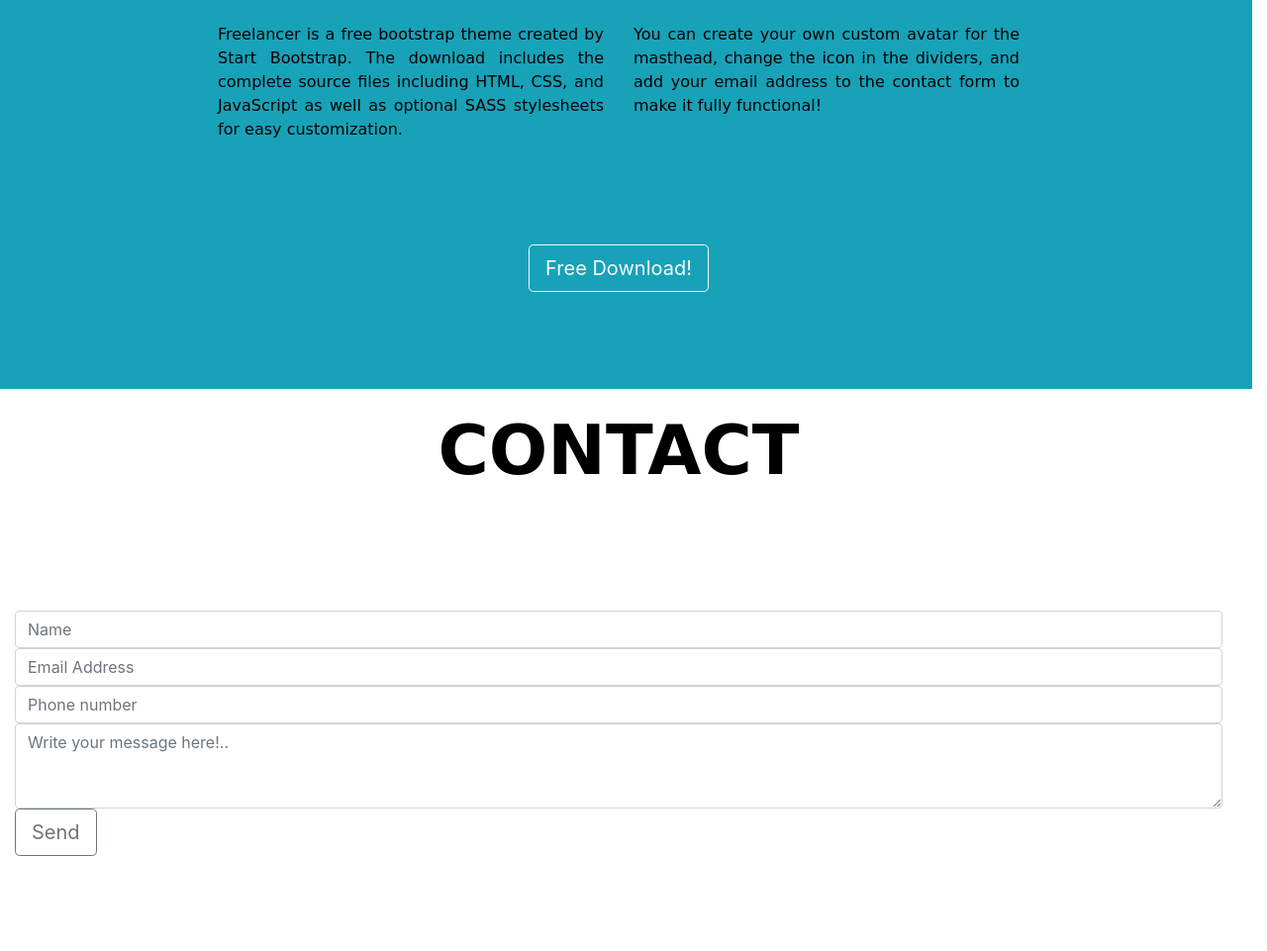
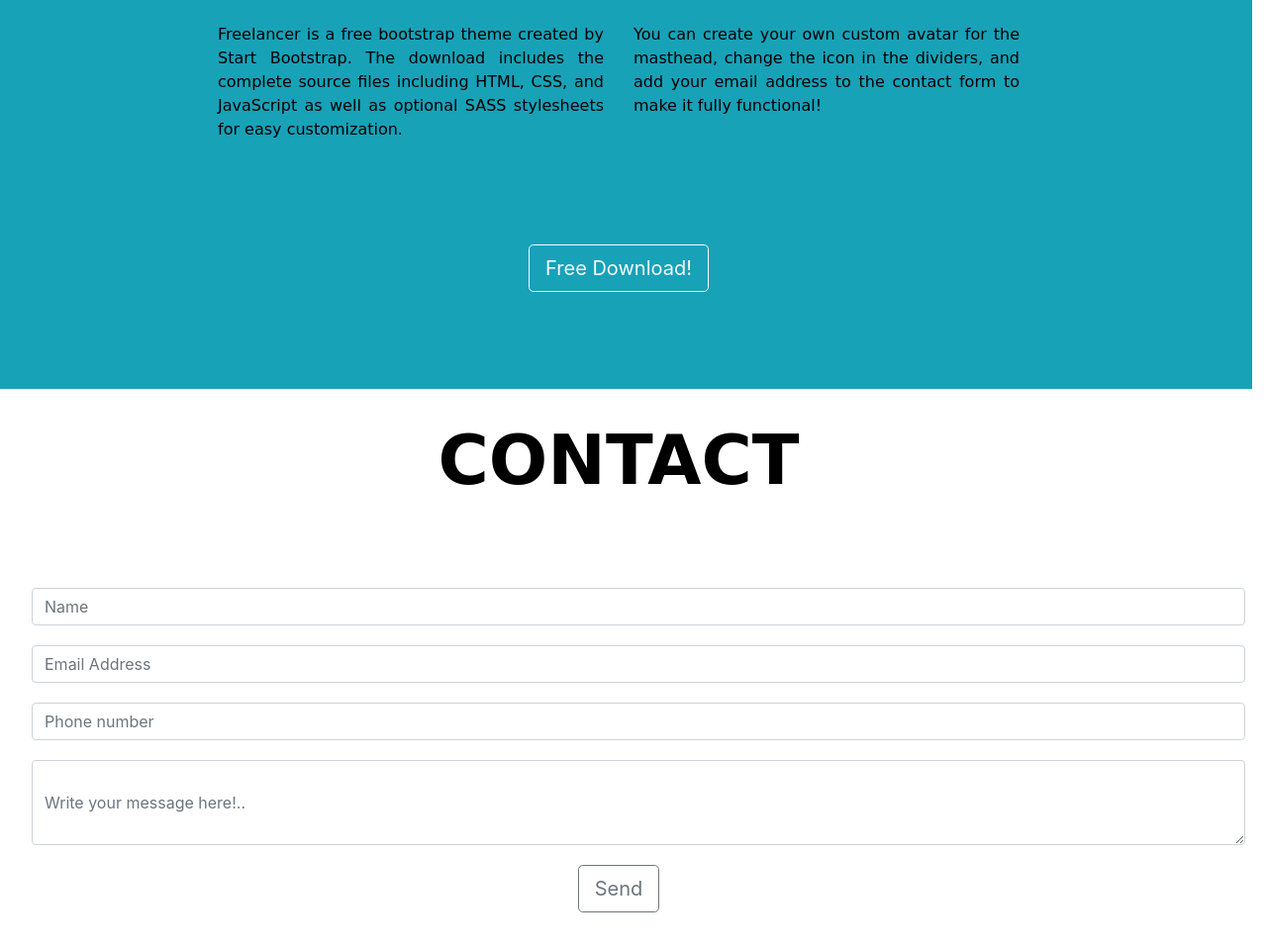
Before and after one commit to Enrique-cl/freelancerPage, a website: page index.html in a window 1280 px wide. Shown: the part 1407-2368 px from the top of the page at 99% size. Drawn offline with nearby package versions, Linux system fonts and the light colour scheme.

Commit message:
se agrego estilo a la seccion de contact del master.css

```diff
--- a/css/master.css
+++ b/css/master.css
@@ -98,3 +98,23 @@ body {
   .about button:hover a{
   	color: black;
   }
+  /*contact*/
+  .contact{
+  	padding: 10px;
+  	text-align: center;
+
+  }
+  .contact a{
+  	color: black;
+  }
+  .contact .form-group{
+  	margin:2px;
+  }
+  .contact .form-control{
+  	margin: 20px;
+  	align-content: center;
+  	align-items: center;
+  	align-self: center;
+  	justify-content: center;
+
+  }
```
